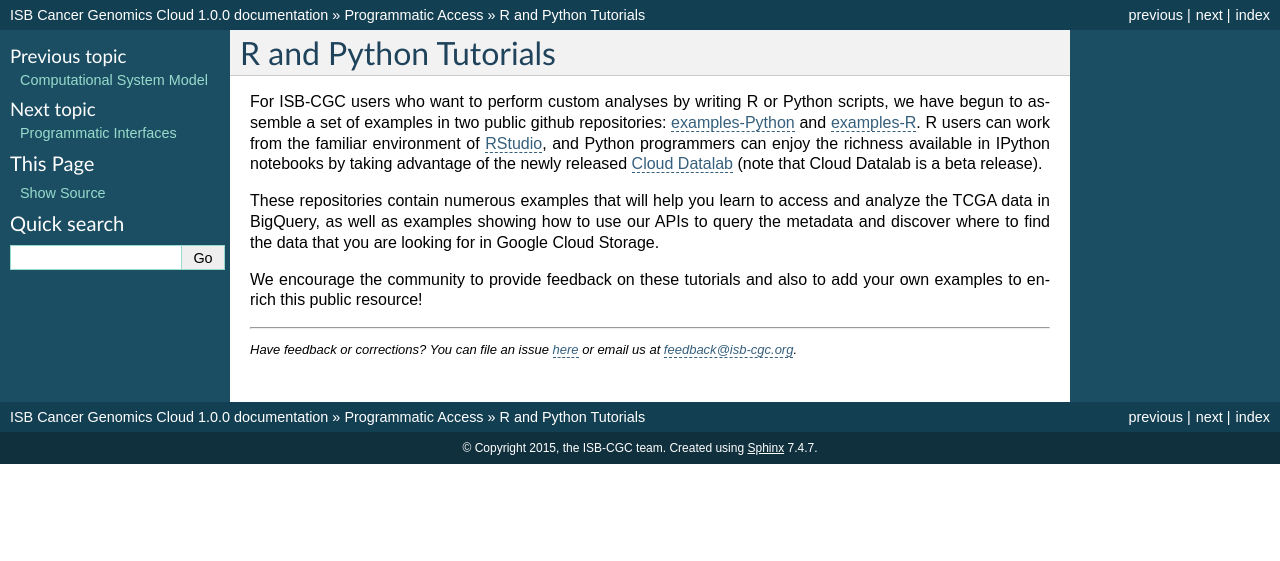
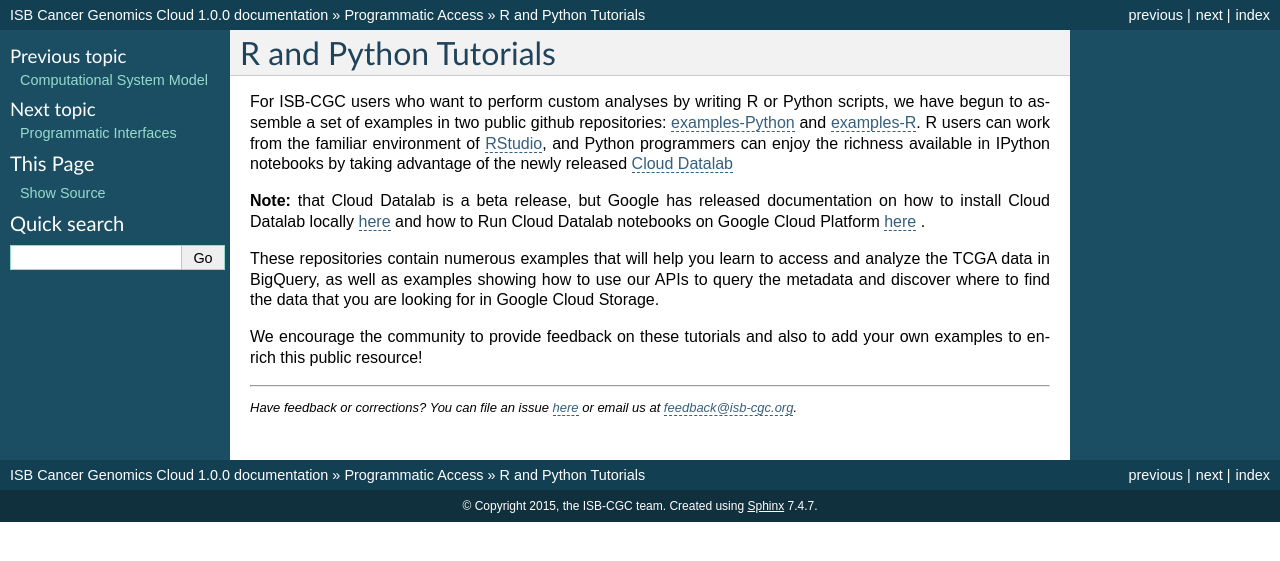
Before and after one commit to isb-cgc/readthedocs, a Sphinx documentation site: the page built from docs/source/sections/progapi/Tutorials.rst, in a window 1280 px wide. Shown: the top 561 px of the page. Built offline with Sphinx 7.4.7, drawn with Linux system fonts in a browser that asks for light colours.

Commit message:
Update Tutorials.rst

```diff
--- a/docs/source/sections/progapi/Tutorials.rst
+++ b/docs/source/sections/progapi/Tutorials.rst
@@ -9,7 +9,9 @@ and `examples-R <https://github.com/isb-cgc/examples-R>`_.  R users can
 work from the familiar environment of `RStudio <https://www.rstudio.com/>`_,
 and Python programmers can
 enjoy the richness available in IPython notebooks by taking advantage of
-the newly released `Cloud Datalab <https://cloud.google.com/datalab/>`_ (note that Cloud Datalab is a beta release).
+the newly released `Cloud Datalab <https://cloud.google.com/datalab/>`_
+
+**Note:** that Cloud Datalab is a beta release, but Google has released documentation on how to install Cloud Datalab locally  `here <https://cloud.google.com/datalab/docs/quickstarts/quickstart-local>`_ and how to Run Cloud Datalab notebooks on Google Cloud Platform `here <https://cloud.google.com/datalab/docs/quickstarts/quickstart-gce-frontend>`_ .
 
 These repositories contain numerous examples that will help you learn
 to access and analyze the TCGA data in BigQuery, as well as examples
```
